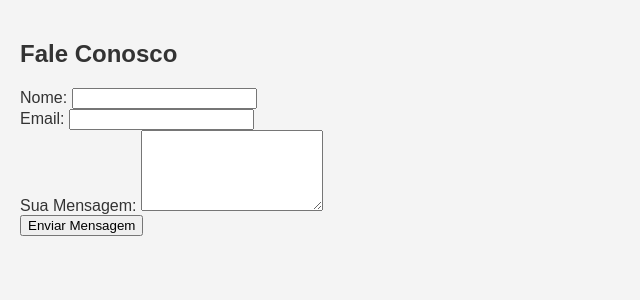
After one commit to ThiagoRdrgs00/ADS_S4_Desenvolvimento_Web, a Flask app: page /contato in a window 1280 px wide. The commit adds this page. Shown: the top 300 px of the page, without its empty margins (0-640 px from the left). Run offline with Flask 3, Linux system fonts and the light colour scheme.

Commit message:
Commit 11/08

```diff
--- a/Semana_2/jinja2/app.py
+++ b/Semana_2/jinja2/app.py
@@ -25,5 +25,24 @@ def logout():
     flash('Deslogado com sucesso!', '3')
     return redirect(url_for('index'))
 
+@app.route('/contato', methods=['GET', 'POST'])
+def contato():
+# Se o formulário for enviado (método POST)
+    if request.method == 'POST':
+        # Pega os dados dos campos do formulário
+        nome = request.form['nome']
+        email = request.form['email']
+        mensagem = request.form['mensagem']
+        # Por enquanto, vamos apenas imprimir no terminal para ver se funcionou
+        print(f'Nova mensagem de {nome} ({email}): {mensagem}')
+        # Redireciona o usuário para uma página de sucesso
+        return redirect(url_for('sucesso'))
+    # Se a página for apenas carregada (método GET), mostra o formulário
+    return render_template('contato.html')
+
+@app.route('/sucesso')
+def sucesso():
+    return render_template('sucesso.html')
+
 if __name__ == '__main__':
     app.run(host='0.0.0.0', port=5000, debug=True)
--- /dev/null
+++ b/Semana_2/jinja2/static/css/base.css
@@ -0,0 +1,17 @@
+body {
+font-family: sans-serif;
+background-color: #f4f4f4;
+color: #333;
+margin: 0;
+padding: 20px;
+}
+nav {
+background-color: #333;
+padding: 10px;
+text-align: center;
+}
+nav a {
+color: white;
+margin: 0 15px;
+text-decoration: none;
+}
--- a/Semana_2/jinja2/templates/base.html
+++ b/Semana_2/jinja2/templates/base.html
@@ -4,6 +4,7 @@
     <meta charset="UTF-8">
     <meta name="viewport" content="width=device-width, initial-scale=1.0">
     <title>Exemplo Flash</title>
+    <link rel="stylesheet" href="{{ url_for('static', filename='css/base.css') }}">
     <style>
         .flash {
             padding: 10px;
--- /dev/null
+++ b/Semana_2/jinja2/templates/contato.html
@@ -0,0 +1,22 @@
+{% extends 'base.html' %}
+
+{% block titulo %}Contato{% endblock %}
+
+{% block content %}
+    <h2>Fale Conosco</h2>
+    <form action="" method="POST">
+        <div>
+            <label for="nome">Nome:</label>
+            <input type="text" id="nome" name="nome" required>
+        </div>
+        <div>
+            <label for="email">Email:</label>
+            <input type="email" id="email" name="email" required>
+        </div>
+        <div>
+            <label for="mensagem">Sua Mensagem:</label>
+            <textarea id="mensagem" name="mensagem" rows="5" required></textarea>
+        </div>
+        <button type="submit">Enviar Mensagem</button>
+    </form>
+{% endblock %}
```
Also changed, not shown: Semana_2/jinja2/templates/sucesso.html (added, +8 -0 lines), Semana_3/Aula_1108/app.py (added, +19 -0 lines), 1 other file.
